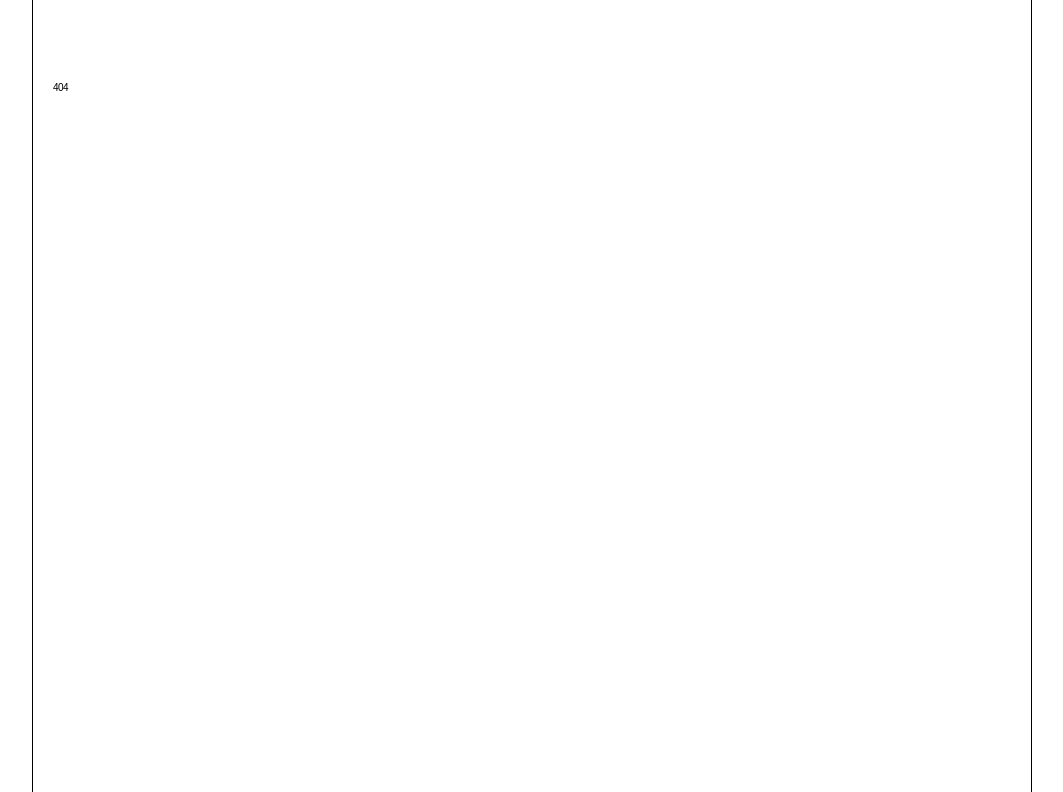
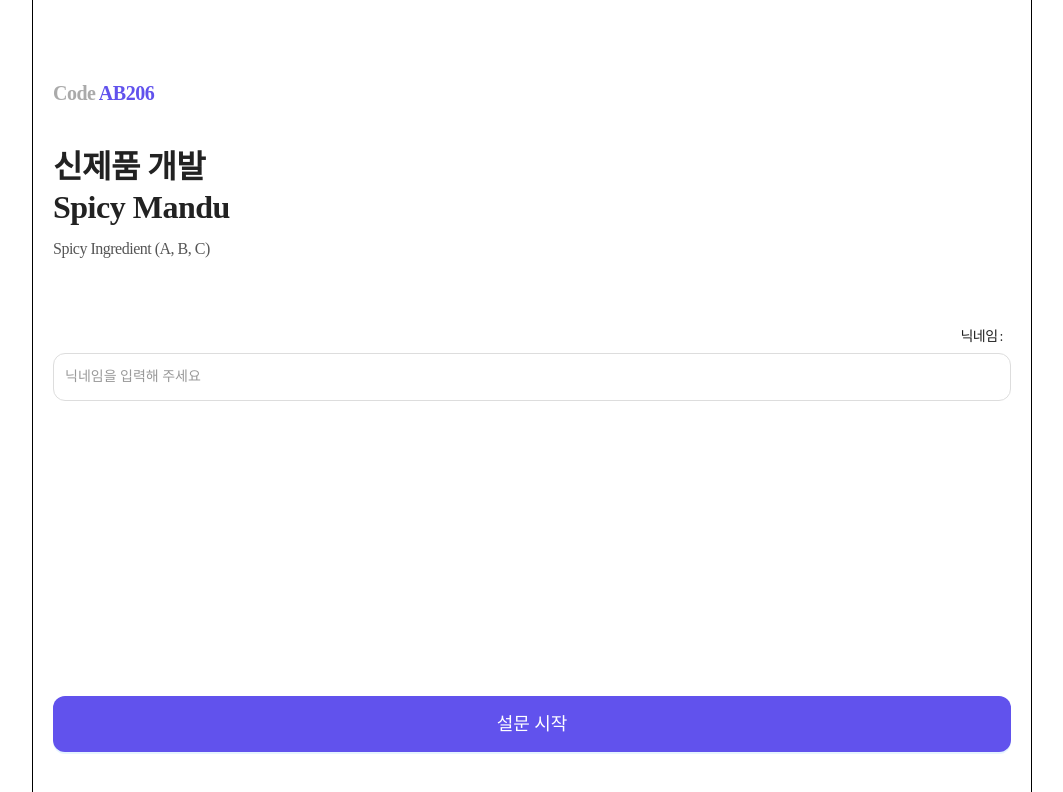
Before and after one commit to 9Gu-Mo/React_Antd, a React (Vite) app: page /info in a window 1280 px wide. Shown: the top 792 px of the page, without its empty margins (108-1171 px from the left). Built offline with nearby package versions, Linux system fonts and the light colour scheme.

Commit message:
안내 페이지 작업

```diff
--- a/src/App.tsx
+++ b/src/App.tsx
@@ -1,17 +1,22 @@
+// lib
 import { Outlet, useLocation } from "react-router-dom";
 import { Flex } from "antd";
+
+// component
 import Header from "./components/Layout/Header";
 
 export default function App() {
   const location = useLocation();
-  const isIntroPage = location.pathname === "/";
+
+  // url로 header 노출 페이지 제어
+  const isInfoPage = location.pathname === "/info"; // 사용자 정보 입력
+  const isNoticePage = location.pathname === "/notice"; // 안내
 
   return (
     <>
-      <Flex className={isIntroPage ? "" : "wrap"} vertical>
-        {isIntroPage ? <Header intro /> : <Header />}
-        <main className={isIntroPage ? "" : "inner"}>
-          {/* 각 페이지 렌더링 부분 */}
+      <Flex className="wrap" vertical>
+        {isInfoPage || isNoticePage ? "" : <Header />}
+        <main>
           <Outlet />
         </main>
       </Flex>
--- a/src/components/Layout/Header.tsx
+++ b/src/components/Layout/Header.tsx
@@ -1,48 +1,9 @@
-import { Flex, Select } from "antd";
+import "@/styles/layout/header.scss";
 
-// import "@/styles/layout/header.scss";
-import style from "@/styles/layout/header.module.scss";
-import IconArrowDown from "../Icon/IconArrowDown";
-
-interface Props {
-  intro?: boolean;
-}
-
-export default function Header(props: Props) {
-  const options = [
-    {
-      value: "KR",
-      label: "KR",
-    },
-    { value: "EN", label: "EN" },
-    { value: "CN", label: "CN" },
-    { value: "JP", label: "JP" },
-    { value: "VN", label: "VN" },
-  ];
-
+export default function Header() {
   return (
     <>
-      {props.intro ? (
-        <header className={`${style.header} ${style.intro}`}>
-          <Flex align="center">
-            <a href="" className={style.logo}>
-              <img src="/logo.png" alt="" />
-            </a>
-            <Select
-              className={style.selLang}
-              optionLabelProp="label"
-              defaultValue="KR"
-              style={{ width: 108, marginLeft: "auto" }}
-              options={options}
-              suffixIcon={<IconArrowDown />}
-            />
-          </Flex>
-        </header>
-      ) : (
-        <header>
-          <Flex align="center"></Flex>
-        </header>
-      )}
+      <header>헤더</header>
     </>
   );
 }
--- a/src/components/antd/AntdInput.tsx
+++ b/src/components/antd/AntdInput.tsx
@@ -14,12 +14,18 @@ interface Props {
   maxLength?: number;
   allowClear?: boolean;
   prefix?: ReactNode;
+  classNmae?: string;
 }
 
 export default function AntdInput(props: Props) {
   return (
     <>
-      <Form.Item label={props.label} name={props.name} rules={props.rules}>
+      <Form.Item
+        className={`ant-input-wrap ${props.classNmae}`}
+        label={props.label}
+        name={props.name}
+        rules={props.rules}
+      >
         <Input
           placeholder={props.placeholder}
           type={props.type}
--- a/src/components/common/BottomFixButton.tsx
+++ b/src/components/common/BottomFixButton.tsx
@@ -9,12 +9,15 @@ interface Props {
   variant?: ButtonProps["variant"];
   type?: ButtonProps["type"];
   className?: string;
+  children?: ReactNode;
 }
 
 export default function BottomFixButton(props: Props) {
   return (
     <>
-      <Flex className="bottom-fix">
+      <Flex className="bottom-fix" gap={props.children ? 8 : ""}>
+        {/* 1줄 2개짜리 추가 props */}
+        {props.children}
         <Button
           type={props.type}
           className={props.className}
--- a/src/global.scss
+++ b/src/global.scss
@@ -15,6 +15,8 @@ html {
   flex: 1 1 0%;
   border-left: 1px solid #000;
   border-right: 1px solid #000;
+  // background: url("../public/bg.png") no-repeat center;
+  // background-size: cover;
 }
 
 h1.ant-typography {
@@ -271,7 +273,20 @@ h1.ant-typography {
   right: 20px;
 
   > button {
-    width: 100%;
+    height: 56px;
+    border-radius: 12px;
+
+    &:first-child {
+      width: calc(33.3333% - 4px);
+    }
+
+    &:last-child {
+      width: calc(66.6667% - 4px);
+    }
+
+    &:only-child {
+      width: 100%;
+    }
   }
 }
 
@@ -460,3 +475,82 @@ h1.ant-typography {
     }
   }
 }
+
+// common
+.ft-cl {
+  &-light-gray {
+    color: #aaa !important;
+  }
+
+  &-gray {
+    color: #555;
+  }
+
+  &-dark {
+    color: #222;
+  }
+
+  &-primary {
+    color: #6152ed;
+  }
+}
+
+.mt {
+  &-60 {
+    margin-top: 6rem;
+  }
+}
+
+// info
+.content {
+  strong {
+    font-size: 20px;
+    color: #aaaaaa;
+
+    em {
+      color: #6152ed;
+      font-style: normal;
+    }
+  }
+}
+
+.ant-input-wrap {
+  height: 48px;
+
+  .ant-row {
+    display: block;
+  }
+}
+
+h2.ant-typography {
+  &.product {
+    margin-top: 4rem;
+
+    & + span.ant-typography {
+      display: block;
+      margin-top: 0.8rem;
+    }
+  }
+}
+
+// notice
+.notice {
+  > img {
+    position: absolute;
+    top: 0;
+    left: 0;
+    right: 0;
+    object-fit: cover;
+    width: 100%;
+    height: 100vh;
+  }
+
+  &-inner {
+    position: relative;
+
+    > span {
+      display: block;
+      margin-top: 16px;
+    }
+  }
+}
--- a/src/routes/About.tsx
+++ /dev/null
@@ -1,17 +0,0 @@
-import Title from "antd/es/typography/Title";
-import AntdInput from "../components/antd/AntdInput";
-import BottomFixButton from "../components/common/BottomFixButton";
-
-export default function About() {
-  return (
-    <>
-      <strong>
-        Code <em>AB206</em>
-      </strong>
-      <Title level={2}>신제품 개발 Spicy Mandu</Title>
-      <p>Spicy Ingredient (A, B, C)</p>
-      <AntdInput placeholder="닉네임을 입력해 주세요" />
-      <BottomFixButton text="설문 시작" type="primary" />
-    </>
-  );
-}
--- /dev/null
+++ b/src/routes/Info.tsx
@@ -0,0 +1,29 @@
+// lib
+import Title from "antd/es/typography/Title";
+import { Typography } from "antd";
+
+// component
+import AntdInput from "../components/antd/AntdInput";
+import BottomFixButton from "../components/common/BottomFixButton";
+
+const { Text } = Typography;
+
+export default function Info() {
+  return (
+    <>
+      <div className="content">
+        <Title level={3} className="ft-cl-light-gray">
+          Code <span className="ft-cl-primary">AB206</span>
+        </Title>
+        <Title level={2} className="product">
+          신제품 개발
+          <br />
+          Spicy Mandu
+        </Title>
+        <Text>Spicy Ingredient (A, B, C)</Text>
+        <AntdInput classNmae="mt-60" placeholder="닉네임을 입력해 주세요" label="닉네임" />
+      </div>
+      <BottomFixButton text="설문 시작" type="primary" />
+    </>
+  );
+}
--- /dev/null
+++ b/src/routes/Notice.tsx
@@ -0,0 +1,29 @@
+// lib
+import Title from "antd/es/typography/Title";
+import { Button, Typography } from "antd";
+import BottomFixButton from "../components/common/BottomFixButton";
+
+const { Text } = Typography;
+
+export default function Notice() {
+  return (
+    <>
+      <div className="notice">
+        <img src="/bg.png" alt="안내 배경 이미지" />
+
+        <div className="notice-inner">
+          <Title level={3}>안녕하세요</Title>
+          <Text>
+            테스트에 앞서 물을 준비해주세요.
+            <br />각 단계별 시식 전에 입을 꼭 행궈주세요.
+            <br />
+            준비되었으면 시작할게요!
+          </Text>
+        </div>
+      </div>
+      <BottomFixButton text="조사 시작" type="primary">
+        <Button>이전</Button>
+      </BottomFixButton>
+    </>
+  );
+}
--- a/src/styles/layout/header.module.scss
+++ /dev/null
@@ -1,35 +0,0 @@
-.header {
-  &.intro {
-    position: absolute;
-    padding: 40px 60px 0;
-    width: 100%;
-
-    .logo {
-      width: 160px;
-
-      img {
-        display: block;
-        width: 100%;
-      }
-    }
-
-    .selLang {
-      [class^="ant-select-selector"] {
-        border-radius: 100px;
-        border-color: #777777;
-        padding: 0;
-      }
-      [class^="ant-select-selection-search"] {
-        padding-inline-end: 0;
-      }
-      [class^="ant-select-selection-item"] {
-        padding-inline-end: 0;
-        padding-left: 44px;
-        background: url("/ico_global.png") no-repeat 12px center / 24px;
-        font-weight: 500;
-        font-size: 1.6rem;
-        color: #222222;
-      }
-    }
-  }
-}
--- a/src/theme/antdTheme.ts
+++ b/src/theme/antdTheme.ts
@@ -3,31 +3,70 @@ import type { ThemeConfig } from "antd";
 export const antdTheme: ThemeConfig = {
   token: {
     fontFamily: "'Pretendard'",
-    fontSizeHeading1: 48,
-    fontSizeHeading2: 32,
   },
 
   components: {
+    // form
+    Form: {
+      verticalLabelPadding: 0,
+    },
+
     // button
     Button: {
+      defaultColor: "#777",
+      defaultBg: "#EBEFF5",
+      defaultBorderColor: "#EBEFF5",
+      defaultHoverColor: "#777",
+      defaultHoverBg: "#EBEFF5",
+      defaultHoverBorderColor: "#EBEFF5",
+      defaultActiveColor: "#777",
+      defaultActiveBg: "#EBEFF5",
+      defaultActiveBorderColor: "#EBEFF5",
       colorPrimary: "#6152ED",
-      colorPrimaryHover: "#1565c0",
-      colorPrimaryActive: "#0d47a1",
+      colorPrimaryHover: "#6152ED",
+      colorPrimaryActive: "#6152ED",
       controlHeight: 40,
       borderRadius: 8,
-      fontWeight: 400,
-      defaultHoverColor: "#1e88e5", // default 버튼 hover 시 텍스트 색상
-      defaultHoverBg: "transparent", // hover 배경 제거
+      fontWeight: 500,
+      fontSize: 18,
+      colorTextDisabled: "#bbb",
     },
 
     // input
     Input: {
-      borderRadius: 6,
+      borderRadius: 12,
       colorBgContainer: "#fff",
-      colorBorder: "#ccc",
+      colorBorder: "#ddd",
       activeBorderColor: "#1e88e5",
       hoverBg: "#fff",
-      hoverBorderColor: "#ccc",
+      hoverBorderColor: "#ddd",
+      colorTextPlaceholder: "#999",
+      controlHeight: 48,
+    },
+
+    // Typography
+    Typography: {
+      // title font size
+      fontSizeHeading1: 48,
+      fontSizeHeading2: 32,
+      fontSizeHeading3: 20,
+      fontSizeHeading4: 16,
+
+      // title font color
+      colorTextHeading: "#222222",
+
+      // title margin
+      titleMarginBottom: 0,
+      titleMarginTop: 0,
+
+      // font weight
+      fontWeightStrong: 600,
+
+      // text font size
+      fontSize: 16,
+
+      // text font color
+      colorText: "#555555",
     },
 
     // check
```
Also changed, not shown: src/routes/index.tsx (+6 -4 lines), public/bg.png (added), src/styles/layout/header.scss (added).
